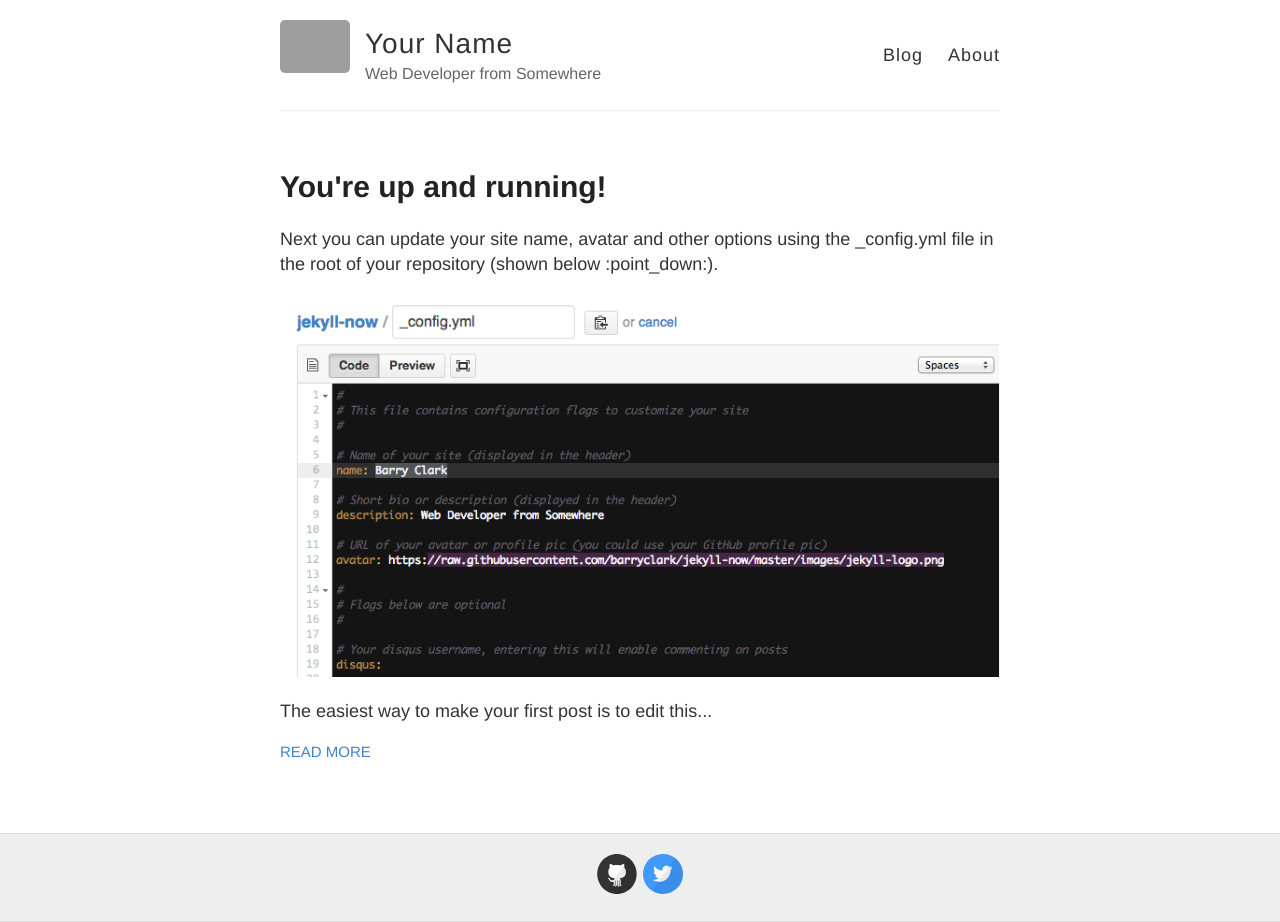
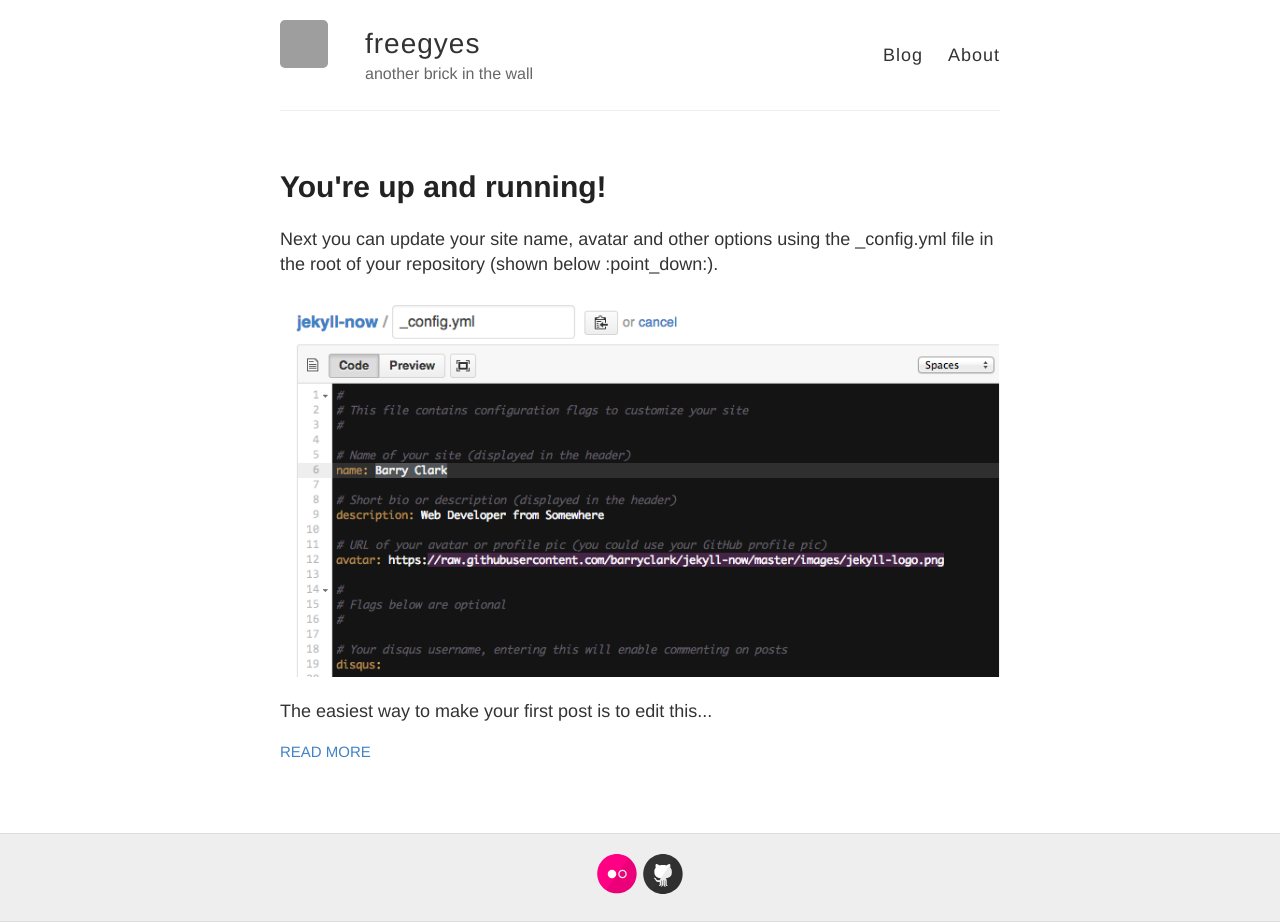
Before and after one commit to freegyes/freegyes.github.io, a Jekyll site: the page built from index.html, in a window 1280 px wide. Built offline with Jekyll 4.4.1, drawn with Linux system fonts in a browser that asks for light colours; Markdown is read by kramdown in place of the engine named in the settings; grey boxes are pictures that could not be loaded.

Commit message:
modified config file

```diff
--- a/_config.yml
+++ b/_config.yml
@@ -3,13 +3,13 @@
 #
 
 # Name of your site (displayed in the header)
-name: Your Name
+name: freegyes
 
 # Short bio or description (displayed in the header)
-description: Web Developer from Somewhere
+description: another brick in the wall
 
 # URL of your avatar or profile pic (you could use your GitHub profile pic)
-avatar: https://raw.githubusercontent.com/barryclark/jekyll-now/master/images/jekyll-logo.png
+avatar: https://avatars2.githubusercontent.com/u/4889889?v=3&s=48
 
 #
 # Flags below are optional
@@ -20,13 +20,13 @@ footer-links:
   dribbble:
   email:
   facebook:
-  flickr:
-  github: barryclark/jekyll-now
+  flickr: freegyes
+  github: freegyes
   instagram:
   linkedin:
   pinterest:
   rss: # just type anything here for a working RSS icon, make sure you set the "url" above!
-  twitter: jekyllrb
+  twitter:
   stackoverflow: # your stackoverflow profile, e.g. "users/50476/bart-kiers"
 
 # Your disqus shortname, entering this will enable commenting on posts
@@ -37,7 +37,7 @@ google_analytics:
 
 # Your website URL (e.g. http://barryclark.github.io or http://www.barryclark.co)
 # Used for Sitemap.xml and your RSS feed
-url:
+url: http://freegyes.github.io
 
 # If you're hosting your site at a Project repository on GitHub pages
 # (http://yourusername.github.io/repository-name)
```
